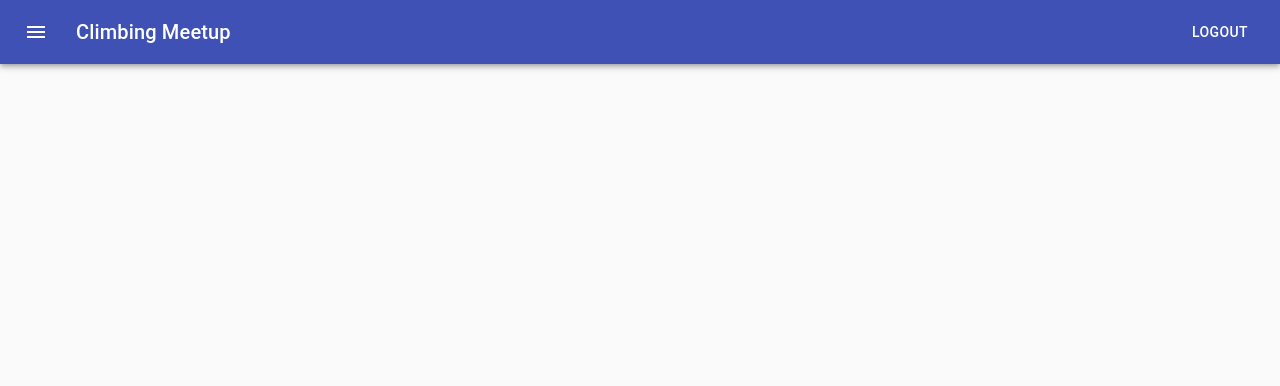
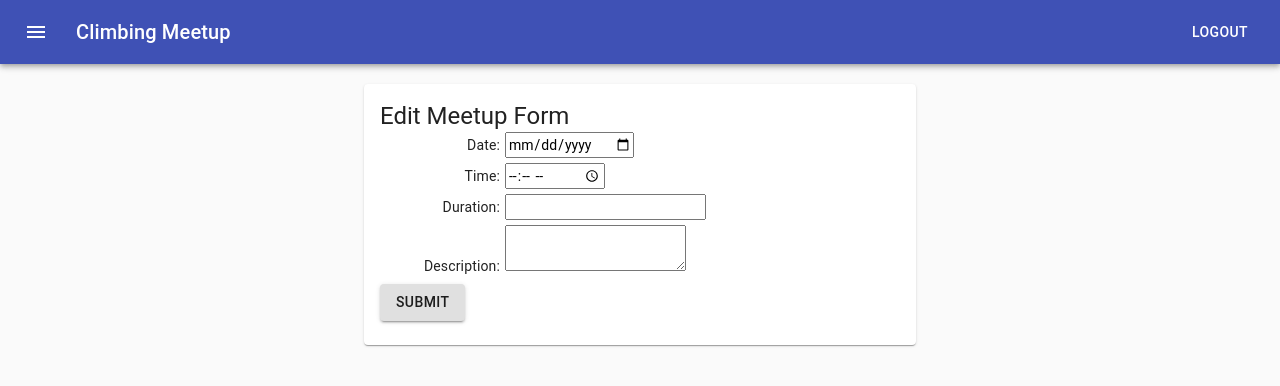
Before and after one commit to chrisryanhart/50_Capstone_2_Climbing_Meetup_App, a React (Create React App) app in the folder climbing-meetup-frontend/: page /meetups/1/edit in a window 1280 px wide. Shown: the top 386 px of the page. Built offline with nearby package versions, Linux system fonts and the light colour scheme; no server answers; sample sign-in values are in the browser's storage.

Commit message:
halfway finished with editMeetup update.  Need to confirm be functionality of route and model

```diff
--- a/climbing-meetup-frontend/src/api.js
+++ b/climbing-meetup-frontend/src/api.js
@@ -140,6 +140,14 @@ class ClimbMeetupApi {
       return err;
     }
   }
+  static async updateMeetup(id, updateData){
+    try{
+      let res = await this.request(`meetups/${id}/edit`,updateData,'patch');
+      return res;
+    }catch(err){
+      return err;
+    }
+  }
 }
 
 
--- /dev/null
+++ b/climbing-meetup-frontend/src/meetups/EditMeetupForm.js
@@ -0,0 +1,162 @@
+import React, {useState, useContext, useEffect} from 'react';
+import { Redirect, useHistory, useParams } from 'react-router-dom';
+import { makeStyles } from '@material-ui/core/styles';
+import Card from '@material-ui/core/Card';
+import CardActions from '@material-ui/core/CardActions';
+import CardContent from '@material-ui/core/CardContent';
+// import Button from '@material-ui/core/Button';
+import Typography from '@material-ui/core/Typography';
+import Button from '@material-ui/core/Button';
+import CountContext from '../UserContext';
+import ClimbMeetupApi from '../api';
+
+const useStyles = makeStyles({
+  root: {
+    minWidth: 275,
+  },
+  bullet: {
+    display: 'inline-block',
+    margin: '0 2px',
+    transform: 'scale(0.8)',
+  },
+  title: {
+    fontSize: 14,
+  },
+  pos: {
+    marginBottom: 12,
+  },
+});
+
+export default function EditMeetupForm() {
+    const {currUserId, token} = useContext(CountContext);
+
+    const classes = useStyles();
+
+    const history = useHistory();
+
+    const {id} = useParams();
+
+    const INITIAL_STATE = {
+        id: '',
+        date:'',
+        time:'',
+        date_time_utc:'',
+        duration: null,
+        location_id: 466,
+        description:''
+    };
+
+    const [hasError, sethasError] = useState(false);
+    const [errorMessage,setErrorMessage] = useState('');
+    const [editMeetupFormData,setEditMeetupFormData] = useState(INITIAL_STATE);
+
+    useEffect(function getMeetupDetails(){
+        async function retrieveDetails(){
+            let res = await ClimbMeetupApi.getMeetupDetail(id);
+
+            const date = res[0].date.split('T')[0];
+
+            setEditMeetupFormData(data => (
+                {
+                ...data,
+                id: res[0].id,
+                date: date,
+                time: res[0].time,
+                date_time_utc: res[0].date_time_utc,
+                duration: res[0].duration,
+                description: res[0].description
+                }
+            ));
+        }
+        retrieveDetails();
+    },[]);
+
+    if(!token) return <Redirect to='/'/>;
+
+    const handleSubmit = async (e) => {
+        e.preventDefault();
+        // convert date time to correct format
+        const {date, time} = editMeetupFormData;
+        if(date === ''){
+            sethasError(true);
+            setErrorMessage('Meetup date is required');
+            return;
+        }
+        if(time === ''){
+            sethasError(true);
+            setErrorMessage('Meetup time is required');
+            return;
+        }
+
+        let dateTime = '';
+        if (date !== '' && time !== ''){
+            dateTime = date + 'T' + time;
+        }
+
+        // value to send to database
+        // value is converted to utc when submitted to database
+        // const localDateTimeStr = new Date(dateTime);
+
+        let res = await ClimbMeetupApi.updateMeetup(id,editMeetupFormData);
+
+        if(typeof(res.error)==='undefined'){
+            setEditMeetupFormData(INITIAL_STATE);
+            history.push(`/users/${currUserId}/meetups`);
+        }else{
+            sethasError(true);
+            setErrorMessage(res.error.message);
+        }
+
+  }
+
+    const handleChange = (e) => {
+        const {value, name} = e.target;
+
+        setEditMeetupFormData(data => ({...data, [name]: value}));
+    }
+
+    const dateObj = new Date();
+
+    const currentDateString = dateObj.toISOString().split('T')[0]
+
+    return (
+        <Card className={classes.root}>
+        <CardContent>
+            <Typography variant="h5" component="h2">
+            Edit Meetup Form
+            </Typography>
+
+            {hasError && <Typography style={{backgroundColor:'red'}}  variant="h6" component="h2">
+                <p style={{color:'white'}}><b>Error: {errorMessage}</b></p>
+            </Typography>}
+
+            <Typography variant="body2" component="div">
+                <form>
+                    <div>
+                        <label htmlFor='date'>Date: </label>
+                        <input type="date" min={currentDateString} aria-labelledby="date" minLength="1" onChange={handleChange} name='date' value={editMeetupFormData.date}/>
+                    </div>
+                    <div>
+                        <label htmlFor='time'>Time: </label>
+                        <input aria-labelledby="time" minLength="1" onChange={handleChange} name='time' value={editMeetupFormData.time} type="time" step="900"/>
+                    </div>
+                    <div>
+                        <label htmlFor='duration'>Duration: </label>
+                        <input aria-labelledby="duration" onChange={handleChange} name='duration' value={editMeetupFormData.duration} type="number"/>
+                    </div>
+                    {/* <div>
+                        <label htmlFor='location'>Location: </label>
+                        <input onChange={handleChange} name='location_id' value={meetupFormData.location} type="number"/>
+                    </div> */}
+                    <div>
+                        <label htmlFor='description'>Description: </label>
+                        <textarea aria-labelledby="description" onChange={handleChange} name='description' value={editMeetupFormData.description}></textarea>
+                    </div>
+                    <Button variant='contained' onClick={handleSubmit}>Submit</Button>
+                </form>
+            </Typography>
+        </CardContent>
+
+        </Card>
+  );
+}
--- a/climbing-meetup-frontend/src/meetups/MeetupCard.js
+++ b/climbing-meetup-frontend/src/meetups/MeetupCard.js
@@ -111,12 +111,12 @@ export default function MeetupCard({details}) {
   let joinStatusButton;
 
   if(meetupJoinStatus===''){
-    joinStatusButton = <Button onClick={handleJoin} size="small">Join Meetup</Button>;
+    joinStatusButton = <Button variant='contained'  onClick={handleJoin} size="small">Join Meetup</Button>;
   }
   if(meetupJoinStatus==='pending' || meetupJoinStatus==='rejected'){
-    joinStatusButton = <Button size="small">Pending</Button>;
+    joinStatusButton = <Button variant='contained' size="small">Pending</Button>;
   }else if(meetupJoinStatus==='approved'){
-    joinStatusButton = <Button onClick={leaveMeetup} size="small">Leave Meetup</Button>;
+    joinStatusButton = <Button variant='contained' onClick={leaveMeetup} size="small">Leave Meetup</Button>;
   }
 
   // modify date format
@@ -178,7 +178,9 @@ export default function MeetupCard({details}) {
       </CardContent>
       <CardActions>
         {!isCreator && joinStatusButton}
-        {isCreator && <Button size="small"><Link to={`/meetups/${details.id}/manage`}>Manage</Link></Button>}
+        {isCreator && <Button variant='contained' size="small"><Link to={`/meetups/${details.id}/manage`}>Manage Attendees</Link></Button>}
+        {isCreator && <Button variant='contained' size="small"><Link to={`/meetups/${details.id}/edit`}>Edit Meetup</Link></Button>}
+
       </CardActions>
 
     </Card>
--- a/climbing-meetup-frontend/src/meetups/MeetupFormCard.js
+++ b/climbing-meetup-frontend/src/meetups/MeetupFormCard.js
@@ -39,7 +39,7 @@ export default function MeetupFormCard() {
     time:'',
     date_time_utc:'',
     duration: null,
-    location_id: 166,
+    location_id: 466,
     description:''
   };
 
--- a/climbing-meetup-frontend/src/routes-nav/Routes.js
+++ b/climbing-meetup-frontend/src/routes-nav/Routes.js
@@ -9,6 +9,7 @@ import MeetupList from "../meetups/MeetupList";
 import ManageMeetupCard from "../meetups/ManageMeetupCard";
 import PastFutureMeetupsTab from "../meetups/PastFutureMeetupTab";
 import EditProfileForm from '../auth/EditProfileForm';
+import EditMeetupForm from "../meetups/EditMeetupForm";
 
 
 function Routes(){
@@ -39,8 +40,9 @@ function Routes(){
                     <ManageMeetupCard/>
                 </Route>
                 <Route exact path="/meetups/:id/edit">
+                    <EditMeetupForm/>
+                </Route>
 
-                </Route>
                 <Route exact path="/meetups/:id">
 
                 </Route>
@@ -52,6 +54,7 @@ function Routes(){
                 <Route exact path="/users/:id/edit">
                     <EditProfileForm/>
                 </Route>
+
                 <Route exact path="/users/:id">
                     <ProfileCard/>
                 </Route>
```
Also changed, not shown: 2 other files (tests, documents, lock files or other folders).
